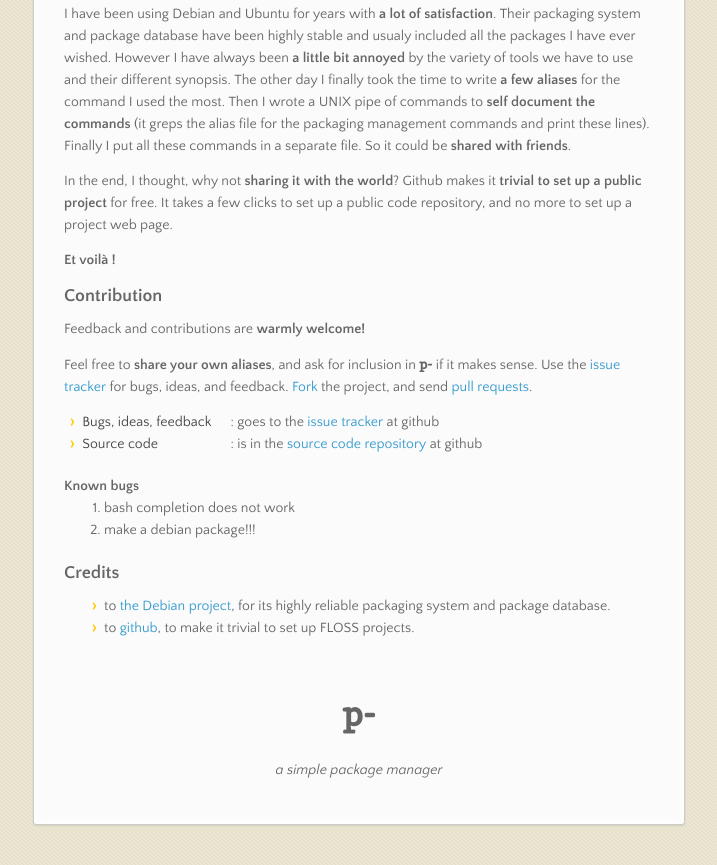
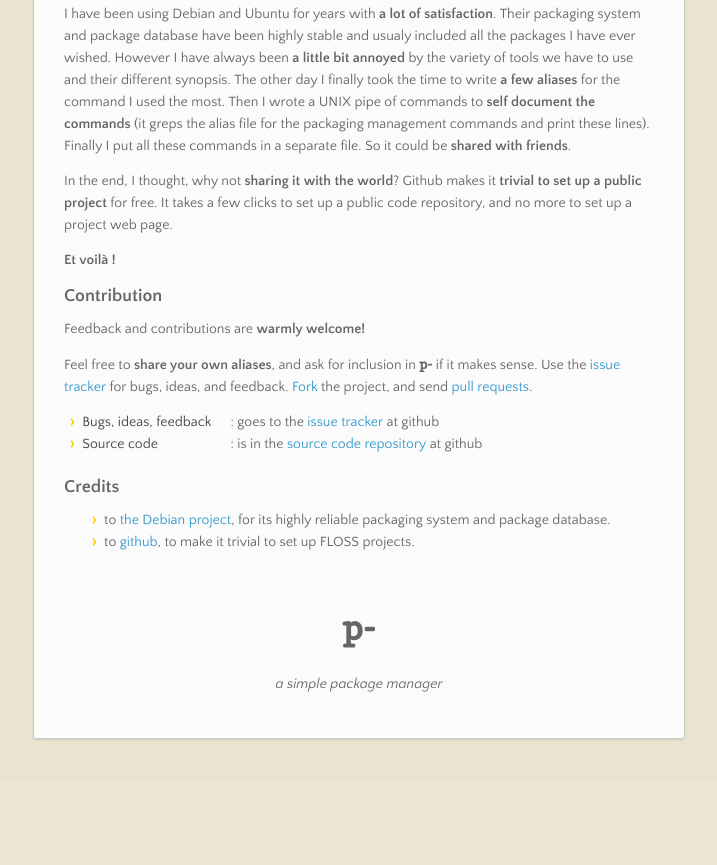
Before and after one commit to oluc/p-, a plain HTML site: page index.html in a window 1280 px wide. Shown: the part 7823-8688 px from the top of the page, without its empty margins (282-999 px from the left). After the commit the page ends 8602 px from the top, so only its background shows below. Drawn offline with nearby package versions, Linux system fonts and the light colour scheme.

Commit message:
update: these bugs are fixed. removed.

```diff
--- a/index.html
+++ b/index.html
@@ -537,11 +537,6 @@ Features not included in p-
    <dd>is in the <a href="https://github.com/oluc/p-">source code repository</a> at github</dd>
 </dl>
 
-<p><b>Known bugs</b></p>
-<ol>
-<li>bash completion does not work</li>
-<li>make a debian package!!!</li>
-</ol>
 
 
 <h3>Credits</h3>
```
